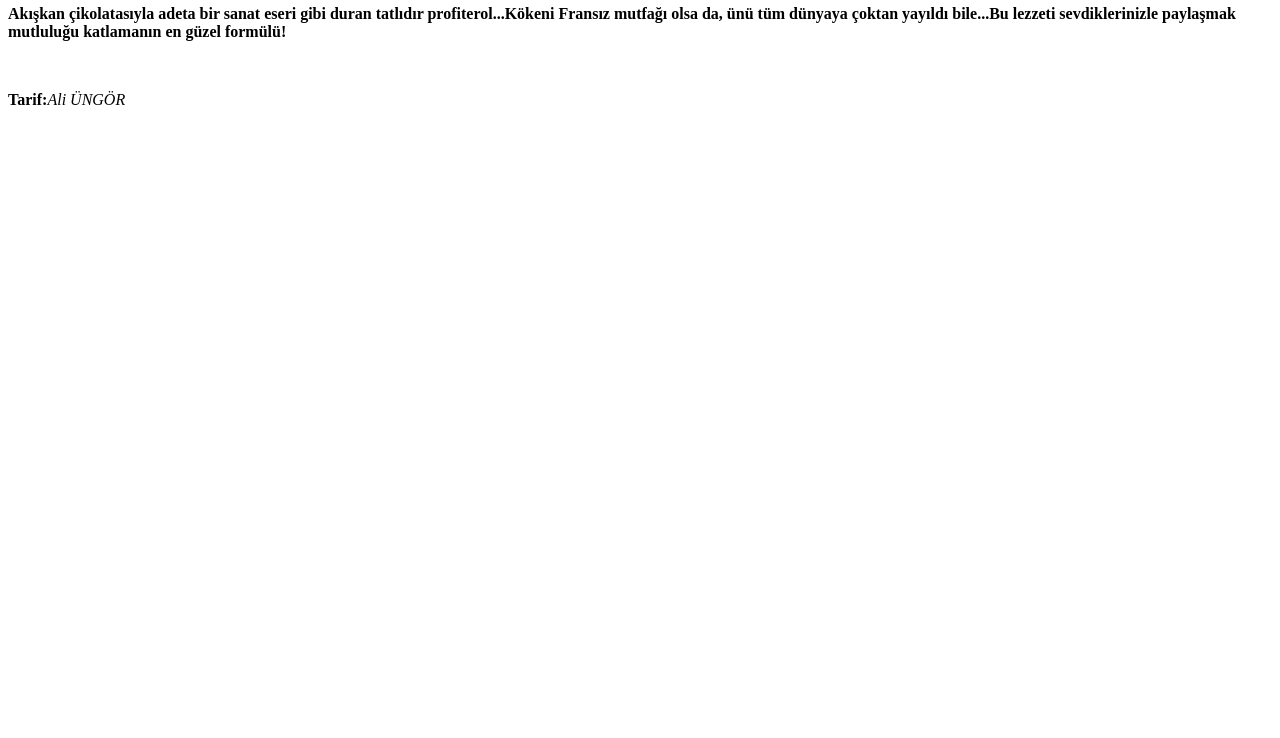
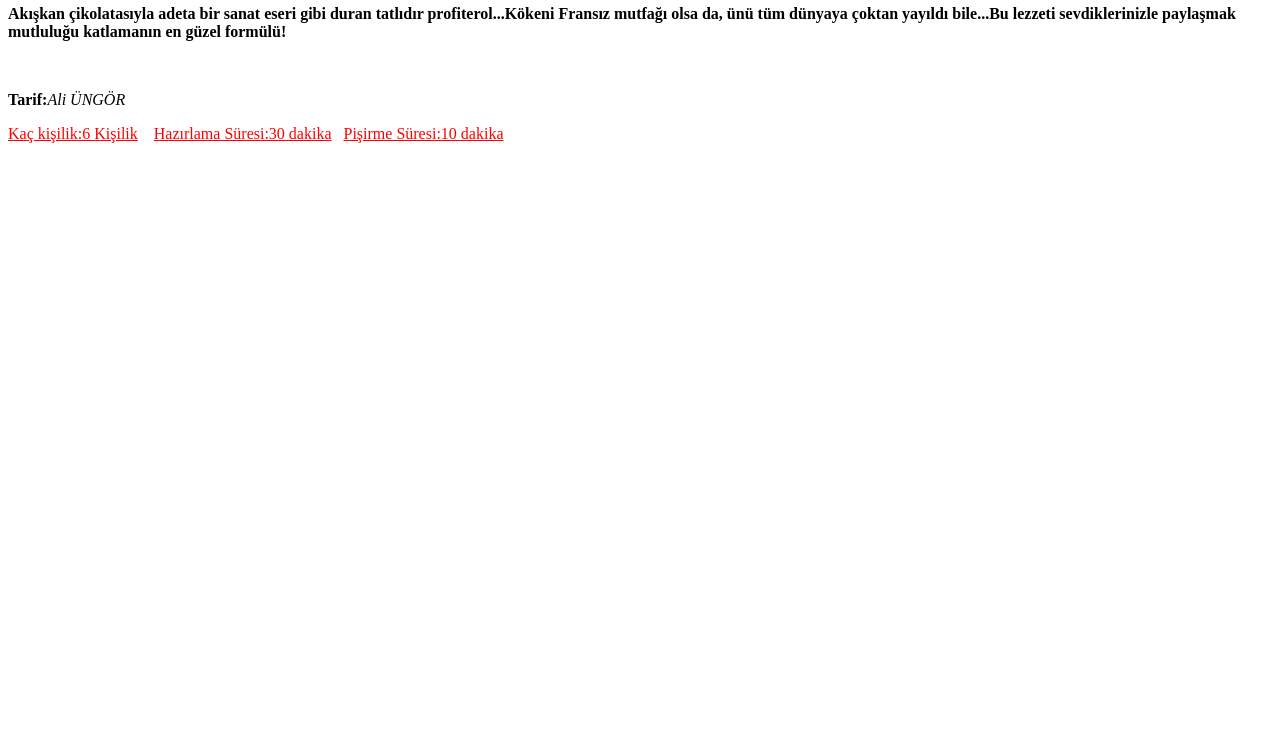
Before and after one commit to AliUNGOR/odev3-profiterol-tarifi, a plain HTML site: page index.html in a window 1280 px wide. Shown: the part 62-800 px from the top of the page. Drawn offline with Linux system fonts and the light colour scheme.

Commit message:
content article eklendi

```diff
--- a/index.html
+++ b/index.html
@@ -19,6 +19,14 @@
     <!-- navbar - end -->
 
     <!-- content - start -->
+    <section>
+        <!-- article - start -->
+        <article>
+            <p style="color:red">
+                <u> Kaç kişilik:6 Kişilik</u>&nbsp;&nbsp;&nbsp; <u>Hazırlama Süresi:30 dakika</u>&nbsp;&nbsp;&nbsp;<u>Pişirme Süresi:10 dakika</u>
+            </p>
+        </article>
+    </section>
     <!-- content - end -->
 
     <!-- footer - start -->
```
